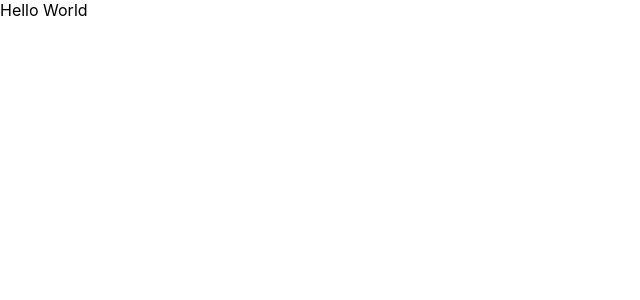
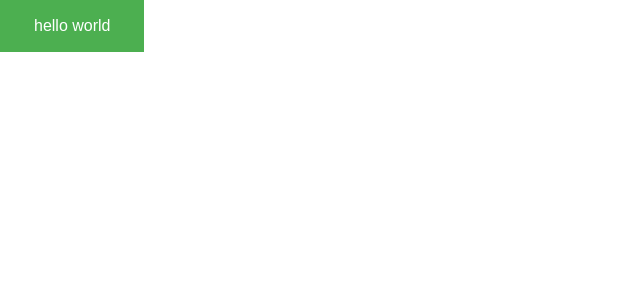
Before and after one commit to Gautham-sakthi/react-styled-gist, a React (Create React App) app: page / in a window 1280 px wide. Shown: the top 300 px of the page, without its empty margins (0-640 px from the left). Built offline with nearby package versions, Linux system fonts and the light colour scheme.

Commit message:
commit button

```diff
--- a/src/App.js
+++ b/src/App.js
@@ -1,7 +1,10 @@
-import "./App.css";
-
+import StyledButton from "./Components/Button/Button";
 function App() {
-  return <div>Hello World</div>;
+  return (
+    <div>
+      <StyledButton>hello world</StyledButton>
+    </div>
+  );
 }
 
 export default App;
--- /dev/null
+++ b/src/Components/Button/Button.js
@@ -0,0 +1,2 @@
+import { StyledButton } from "./Button.styles";
+export default StyledButton;
--- /dev/null
+++ b/src/Components/Button/Button.styles.js
@@ -0,0 +1,14 @@
+import styled from "styled-components";
+
+export const StyledButton = styled.button`
+  border: 2px solid #4caf50;
+  background-color: #4caf50;
+  color: white;
+  padding: 15px 32px;
+  text-align: center;
+  text-decoration: none;
+  display: inline-block;
+  font-size: 16px;
+  cursor: pointer;
+  transition: 0.5 all ease-out;
+`;
```
